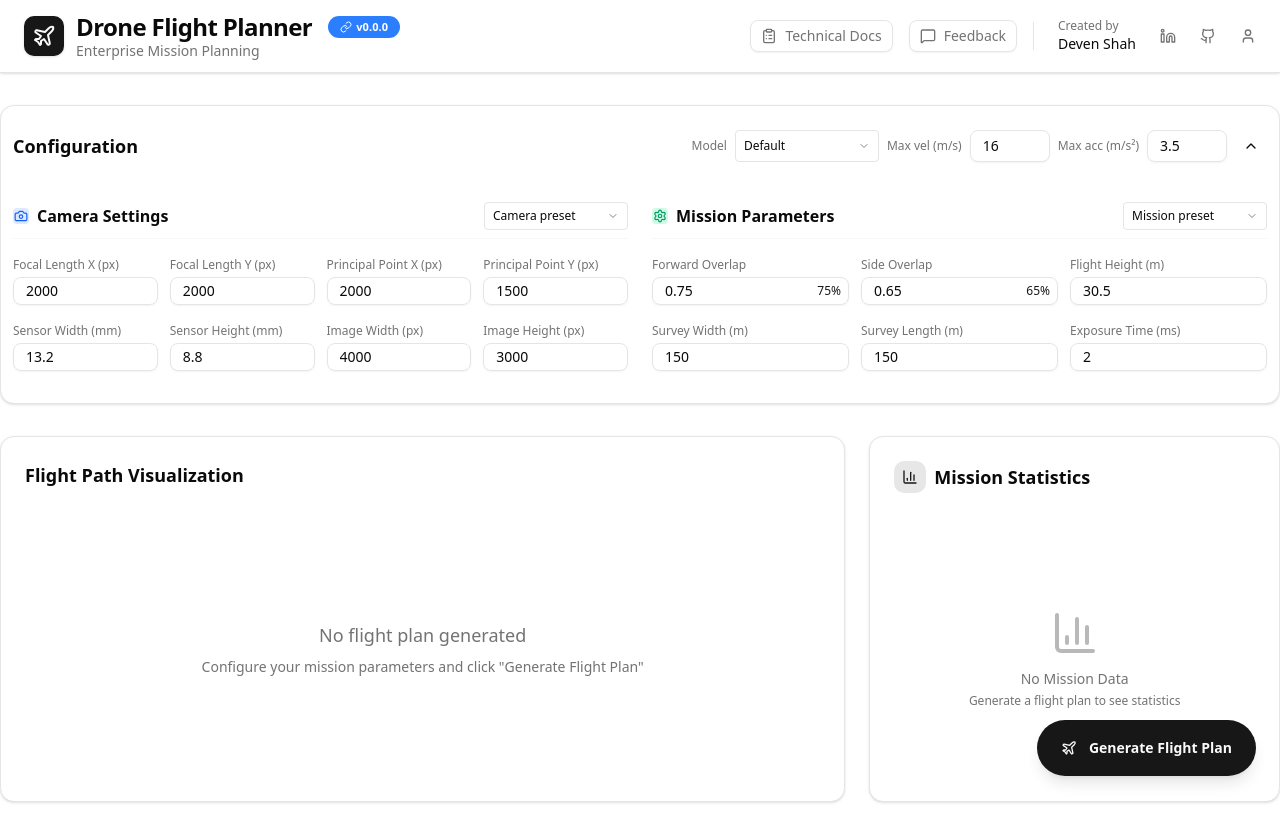
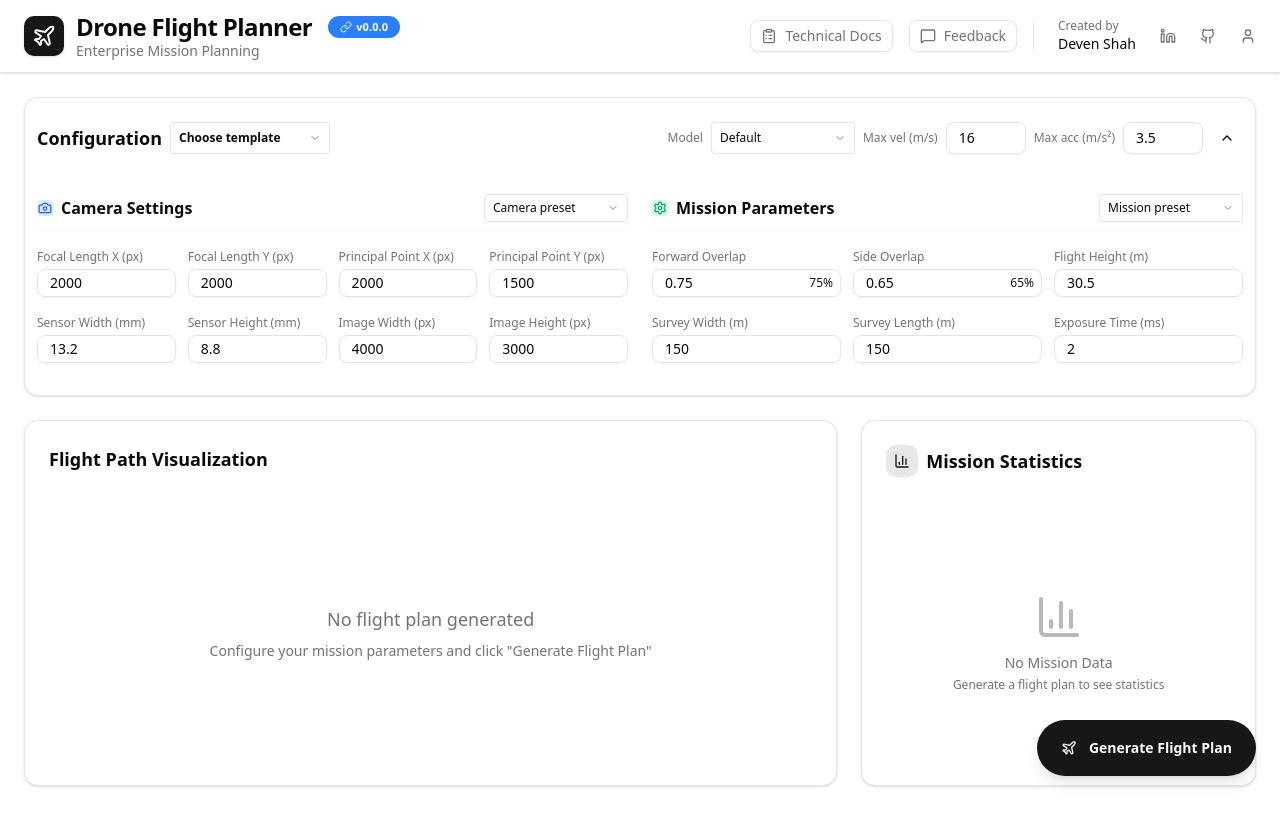
Before and after one commit to devenshah2018/drone-trajectory-interface, a Next.js app: page / in a window 1280 px wide. After the commit the page ends 810 px from the top, so only its background shows below. Built offline with nearby package versions, Linux system fonts and the light colour scheme.

Commit message:
Added template configurations for different use cases

```diff
--- a/app/page.tsx
+++ b/app/page.tsx
@@ -389,7 +389,7 @@ export default function Home() {
         </div>
       </header>
 
-      <main className="container mx-auto space-y-8 py-8">
+      <main className="container mx-auto space-y-6 px-6 py-6">
         {/* Configuration panel: camera and mission parameters (keeps map visible) */}
         <HorizontalConfig
           ref={horizontalConfigRef}
--- a/components/horizontal-config.tsx
+++ b/components/horizontal-config.tsx
@@ -315,8 +315,43 @@ export const HorizontalConfig = forwardRef<HorizontalConfigRef, HorizontalConfig
       },
     };
 
+    interface GlobalConfigType {
+      name: string;
+      description: string;
+      cameraPresetKey: string;
+      modelPresetKey: string;
+      missionPresetKey: string;
+    }
+    const initialGlobalConfigs: Record<string, GlobalConfigType> = {
+      Default: {
+        name: "Default",
+        description: "Default configuration for camera, model, and mission",
+        cameraPresetKey: "skydio-x10-vt300l-wide",
+        modelPresetKey: "default",
+        missionPresetKey: "nominal",
+      },
+    };
+    const [globalConfigs] = useState<Record<string, GlobalConfigType>>(initialGlobalConfigs);
+    const [selectedGlobalConfig, setSelectedGlobalConfig] = useState<string>("");
+
+    const handleGlobalConfigSelect = (key: string) => {
+      setSelectedGlobalConfig(key);
+      const config = globalConfigs[key];
+      if (config) {
+        setSelectedPreset(config.cameraPresetKey);
+        if (cameraPresets[config.cameraPresetKey]) {
+          onCameraChange({ ...cameraPresets[config.cameraPresetKey].config });
+        }
+        setSelectedDrone(config.modelPresetKey);
+        loadDronePreset(config.modelPresetKey);
+        setSelectedMissionPreset(config.missionPresetKey);
+        if (missionPresets[config.missionPresetKey]) {
+          onDatasetSpecChange({ ...missionPresets[config.missionPresetKey].config });
+        }
+      }
+    };
+
     const highlightClass = "ring-2 ring-primary/60 bg-primary/5 transition-all duration-200";
-
 
     const [editedCameraFields, setEditedCameraFields] = useState<Set<keyof Camera>>(new Set());
     const [editedMissionFields, setEditedMissionFields] = useState<Set<keyof DatasetSpec>>(new Set());
@@ -460,7 +495,24 @@ export const HorizontalConfig = forwardRef<HorizontalConfigRef, HorizontalConfig
         <CardHeader className="px-3 relative">
           <div className="flex items-center justify-between gap-2">
             <div className="flex items-center gap-3">
-              <CardTitle className="text-foreground text-lg font-semibold">Configuration</CardTitle>
+              <CardTitle className="text-foreground text-lg font-semibold flex items-center gap-2">
+                Configuration
+                <Select
+                  value={selectedGlobalConfig}
+                  onValueChange={handleGlobalConfigSelect}
+                >
+                  <SelectTrigger className="w-40 cursor-pointer text-left text-xs h-8">
+                    <SelectValue placeholder="Choose template" />
+                  </SelectTrigger>
+                  <SelectContent>
+                    {Object.entries(globalConfigs).map(([key, config]) => (
+                      <SelectItem key={key} value={key}>
+                        {config.name}
+                      </SelectItem>
+                    ))}
+                  </SelectContent>
+                </Select>
+              </CardTitle>
             </div>
             <div className="hidden sm:flex w-full justify-end items-center">
               <div className="flex flex-row gap-2 items-center">
```
